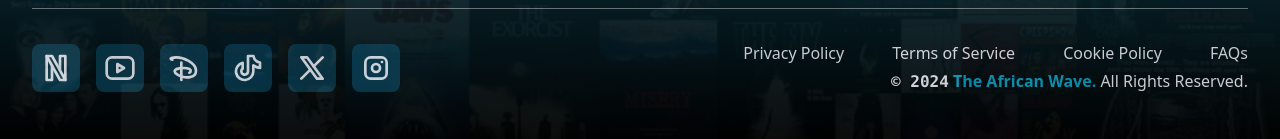
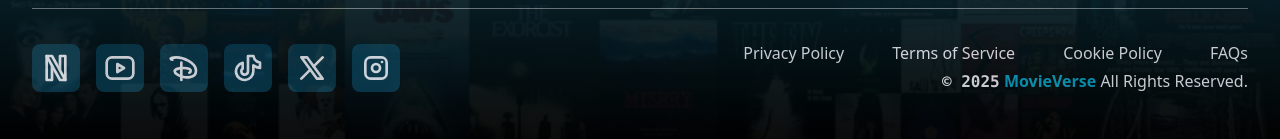
Before and after one commit to RemedyOnline/omdbMovieTopUp, a React (Vite) app: page / in a window 1280 px wide. Shown: the part 1709-1848 px from the top of the page. Built offline with nearby package versions, Linux system fonts and the light colour scheme; no server answers.

Commit message:
changed the company name from African Wave to something better...\n African Wave s3s3n????

```diff
--- a/src/pages/Footer.jsx
+++ b/src/pages/Footer.jsx
@@ -233,10 +233,8 @@ const Footer = () => {
                   </li>
                 </ul>
                 <p className="text-center text-sm md:text-base">
-                  <span className="font-mono font-semibold">© 2024</span>{" "}
-                  <span className="font-semibold text-inputBG">
-                    The African Wave.
-                  </span>{" "}
+                  <span className="font-mono font-semibold">&copy; 2025</span>{" "}
+                  <span className="font-semibold text-inputBG">MovieVerse</span>{" "}
                   All Rights Reserved.
                 </p>
               </div>
```
